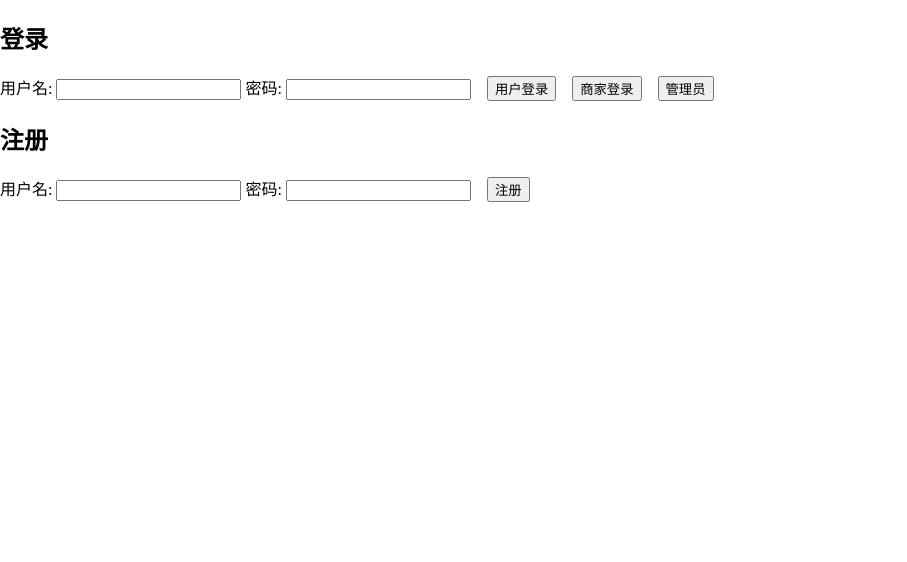
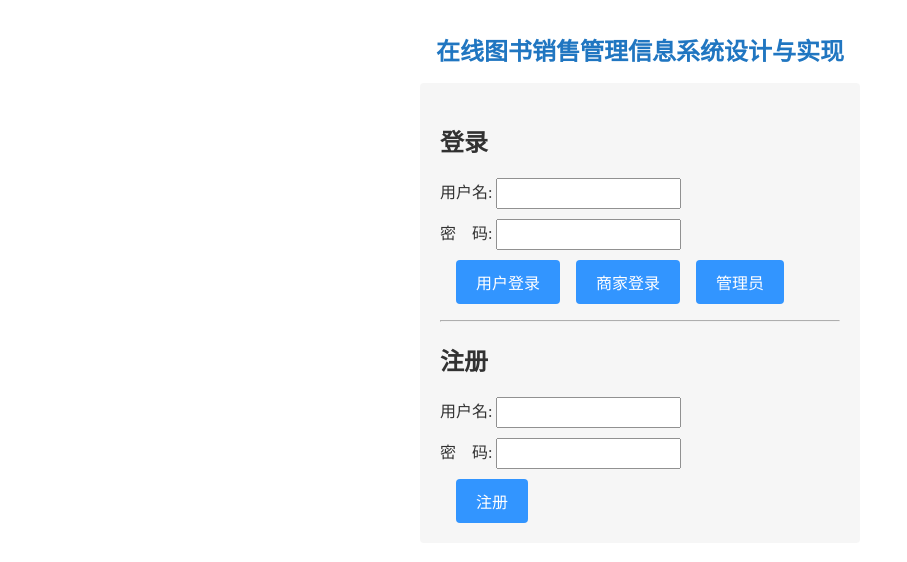
Before and after one commit to wang5098/bookSell, a Vue app: page / in a window 1280 px wide. Shown: the top 562 px of the page, without its empty margins (0-907 px from the left). Built offline with nearby package versions, Linux system fonts and the light colour scheme.

Commit message:
change css

```diff
--- a/src/App.vue
+++ b/src/App.vue
@@ -1,3 +1,17 @@
 <template>
-  <router-view />
+  <div>
+    <h1>在线图书销售管理信息系统设计与实现</h1>
+    <router-view />
+  </div>
 </template>
+
+<style scoped>
+h1{
+  margin: 0;
+  padding: 2rem 0 1rem 0;
+  text-align: center;
+  font-weight: bold;
+  font-size: 24px;
+  color: rgb(32, 118, 193)
+}
+</style>
--- a/src/components/login.vue
+++ b/src/components/login.vue
@@ -1,5 +1,5 @@
 <template>
-  <div>
+  <div class="container">
     <h2>登录</h2>
     <form @submit.prevent="login">
       <label>
@@ -7,14 +7,14 @@
         <input type="text" v-model="username" required />
       </label>
       <label>
-        密码:
+        密&emsp;码:
         <input type="password" v-model="password" required />
       </label>
-        <button type="submit" @click="change = 1">用户登录</button>
-        <button type="submit" @click="change = 2">商家登录</button>
-        <button type="submit" @click="change = 3">管理员</button>
+      <button type="submit" @click="change = 1">用户登录</button>
+      <button type="submit" @click="change = 2">商家登录</button>
+      <button type="submit" @click="change = 3">管理员</button>
     </form>
-
+    <hr style="margin-top: 1rem"/>
     <h2>注册</h2>
     <form @submit.prevent="register">
       <label>
@@ -22,7 +22,7 @@
         <input type="text" v-model="newUsername" required />
       </label>
       <label>
-        密码:
+        密&emsp;码:
         <input type="password" v-model="newPassword" required />
       </label>
       <button type="submit">注册</button>
@@ -99,11 +99,33 @@ const register = () => {
 </script>
 
 <style scoped>
-/* .loginBtn{
-  display: flex;
-  margin-top: 10px
-} */
+.container {
+  max-width: 400px;
+  margin: 0 auto;
+  padding: 20px;
+  background-color: #f4f4f4;
+  border-radius: 4px;
+  opacity: 0.8;
+}
+label {
+  display: block;
+  margin-bottom: 10px;
+  margin-top: 10px;
+}
+input {
+  height: 25px;
+}
 button {
   margin-left: 1rem;
+  padding: 10px 20px;
+  font-size: 16px;
+  background-color: #007bff;
+  color: #fff;
+  border: none;
+  border-radius: 4px;
+  cursor: pointer;
+}
+button:hover {
+  background-color: #0056b3;
 }
 </style>
```
